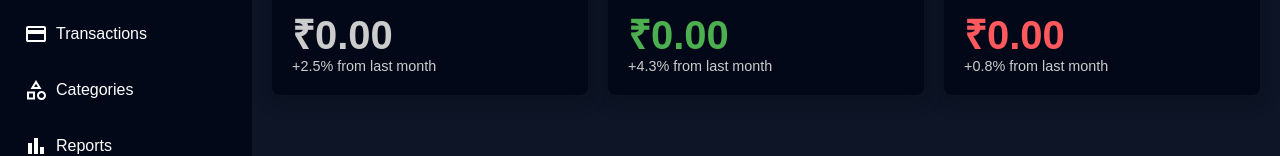
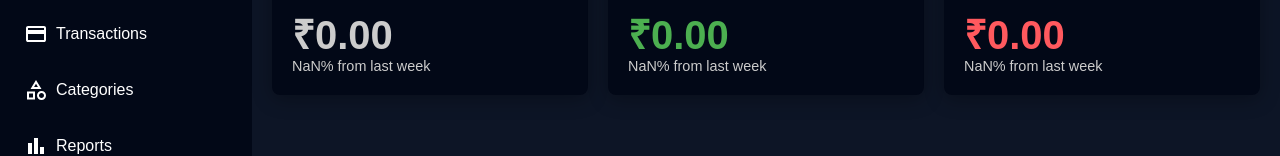
Before and after one commit to Shubhajeetgithub/Expense-tracker, a React (Vite) app in the folder frontend/: page /home/dashboard in a window 1280 px wide. Shown: the part 146-302 px from the top of the page. Built offline with nearby package versions, Linux system fonts and the light colour scheme; sample sign-in values are in the browser's storage.

Commit message:
added percentage changes over week

```diff
--- a/frontend/src/pages/Dashboard.tsx
+++ b/frontend/src/pages/Dashboard.tsx
@@ -41,13 +41,82 @@ function Dashboard() {
       return 0;
     }
   }
+  //calculate percentage change in income from last week
+  function calculateChangesOverWeek() {
+    const today = new Date();
+    const todayStart = new Date(today.getFullYear(), today.getMonth(), today.getDate());
+
+    // This week: from 7 days ago to today
+    const thisWeekStart = new Date(todayStart);
+    thisWeekStart.setDate(thisWeekStart.getDate() - 6); // 7 days including today
+
+    // Last week: from 14 days ago to 7 days ago
+    const lastWeekStart = new Date(todayStart);
+    lastWeekStart.setDate(lastWeekStart.getDate() - 13); // 14 days ago
+    const lastWeekEnd = new Date(todayStart);
+    lastWeekEnd.setDate(lastWeekEnd.getDate() - 7); // 7 days ago
+
+    // Filter transactions for last week (14 days ago to 7 days ago)
+    const lastWeekTransactions = transactions.filter(transaction => {
+      const transactionDate = new Date(transaction.date);
+      return transactionDate >= lastWeekStart && transactionDate < lastWeekEnd;
+    });
+
+    const lastWeekIncome = lastWeekTransactions
+      .filter(transaction => !transaction.isDebit)
+      .reduce((total, transaction) => total + transaction.amount, 0);
+    const lastWeekExpenses = lastWeekTransactions
+      .filter(transaction => transaction.isDebit)
+      .reduce((total, transaction) => total + transaction.amount, 0);
+    const lastWeekTotal = lastWeekIncome - lastWeekExpenses;
+
+    // Filter transactions for this week (7 days ago to today)
+    const thisWeekTransactions = transactions.filter(transaction => {
+      const transactionDate = new Date(transaction.date);
+      return transactionDate >= thisWeekStart && transactionDate <= todayStart;
+    });
+
+    const thisWeekIncome = thisWeekTransactions
+      .filter(transaction => !transaction.isDebit)
+      .reduce((total, transaction) => total + transaction.amount, 0);
+    const thisWeekExpenses = thisWeekTransactions
+      .filter(transaction => transaction.isDebit)
+      .reduce((total, transaction) => total + transaction.amount, 0);
+    const thisWeekTotal = thisWeekIncome - thisWeekExpenses;
+    let income = 0;
+    let expenses = 0;
+    let total = 0;
+    try {
+      income = ((thisWeekIncome - lastWeekIncome) / lastWeekIncome) * 100;
+    } catch (error) {
+      income = (thisWeekIncome > 0) ? 100 : 0;
+    }
+    try {
+      expenses = ((thisWeekExpenses - lastWeekExpenses) / lastWeekExpenses) * 100;
+    } catch (error) {
+      expenses = (thisWeekExpenses > 0) ? 100 : 0;
+    }
+    try {
+      total = ((thisWeekTotal - lastWeekTotal) / lastWeekTotal) * 100;
+    } catch (error) {
+      total = (thisWeekTotal > 0) ? 100 : 0;
+    }
+
+
+    return {
+      income: income,
+      expenses: expenses,
+      total: total
+    };
+  }
+
 
   interface HandleLogOutEvent extends React.MouseEvent<HTMLButtonElement, MouseEvent> {}
 
   const handleLogOut = (e: HandleLogOutEvent): void => {
     e.preventDefault();
     setIsLoading(true);
-    fetch('https://expense-tracker-server-8ord.onrender.com/logout', {
+    fetch('http://localhost:8000/logout', {
       method: 'POST',
       headers: {
         'Content-Type': 'application/json'
@@ -74,21 +143,21 @@ function Dashboard() {
       title="Total Balance"
       icon = {<svg xmlns="http://www.w3.org/2000/svg" height="24px" viewBox="0 -960 960 960" width="24px" fill="#e3e3e3"><path d="M531-260h96v-3L462-438l1-3h10q54 0 89.5-33t43.5-77h40v-47h-41q-3-15-10.5-28.5T576-653h70v-47H314v57h156q26 0 42.5 13t22.5 32H314v47h222q-6 20-23 34.5T467-502H367v64l164 178ZM480-80q-83 0-156-31.5T197-197q-54-54-85.5-127T80-480q0-83 31.5-156T197-763q54-54 127-85.5T480-880q83 0 156 31.5T763-763q54 54 85.5 127T880-480q0 83-31.5 156T763-197q-54 54-127 85.5T480-80Zm0-80q134 0 227-93t93-227q0-134-93-227t-227-93q-134 0-227 93t-93 227q0 134 93 227t227 93Zm0-320Z"/></svg>}
       amount = {(calculateIncome() - calculateExpenses()).toFixed(2)}
-      sidenote='+2.5% from last month'
+      sidenote={`${calculateChangesOverWeek().total.toFixed(2)}% from last week`}
       color='#cccccc'
       />
       <Card
       title="Income"
       icon = {<svg xmlns="http://www.w3.org/2000/svg" height="24px" viewBox="0 -960 960 960" width="24px" fill="#e3e3e3"><path d="M531-260h96v-3L462-438l1-3h10q54 0 89.5-33t43.5-77h40v-47h-41q-3-15-10.5-28.5T576-653h70v-47H314v57h156q26 0 42.5 13t22.5 32H314v47h222q-6 20-23 34.5T467-502H367v64l164 178ZM480-80q-83 0-156-31.5T197-197q-54-54-85.5-127T80-480q0-83 31.5-156T197-763q54-54 127-85.5T480-880q83 0 156 31.5T763-763q54 54 85.5 127T880-480q0 83-31.5 156T763-197q-54 54-127 85.5T480-80Zm0-80q134 0 227-93t93-227q0-134-93-227t-227-93q-134 0-227 93t-93 227q0 134 93 227t227 93Zm0-320Z"/></svg>}
       amount = {calculateIncome().toFixed(2)}
-      sidenote='+4.3% from last month'
+      sidenote={`${calculateChangesOverWeek().income.toFixed(2)}% from last week`}
       color='#4CAF50'
       />
       <Card
       title="Expenses"
       icon = {<svg xmlns="http://www.w3.org/2000/svg" height="24px" viewBox="0 -960 960 960" width="24px" fill="#e3e3e3"><path d="M531-260h96v-3L462-438l1-3h10q54 0 89.5-33t43.5-77h40v-47h-41q-3-15-10.5-28.5T576-653h70v-47H314v57h156q26 0 42.5 13t22.5 32H314v47h222q-6 20-23 34.5T467-502H367v64l164 178ZM480-80q-83 0-156-31.5T197-197q-54-54-85.5-127T80-480q0-83 31.5-156T197-763q54-54 127-85.5T480-880q83 0 156 31.5T763-763q54 54 85.5 127T880-480q0 83-31.5 156T763-197q-54 54-127 85.5T480-80Zm0-80q134 0 227-93t93-227q0-134-93-227t-227-93q-134 0-227 93t-93 227q0 134 93 227t227 93Zm0-320Z"/></svg>}
       amount = {calculateExpenses().toFixed(2)}
-      sidenote='+0.8% from last month'
+      sidenote={`${calculateChangesOverWeek().expenses.toFixed(2)}% from last week`}
       color='#ff595e'
       />
       </div>
```
